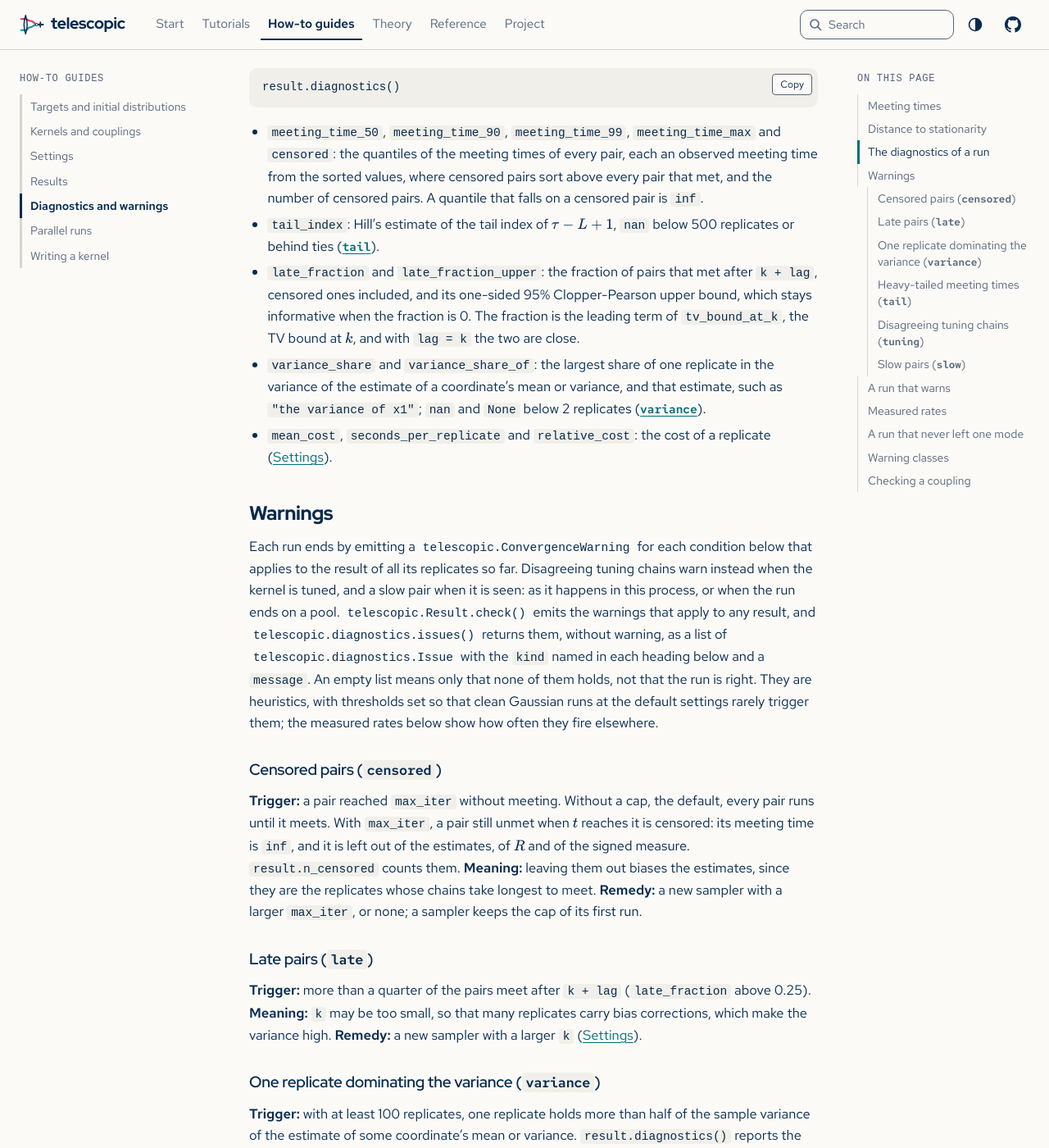
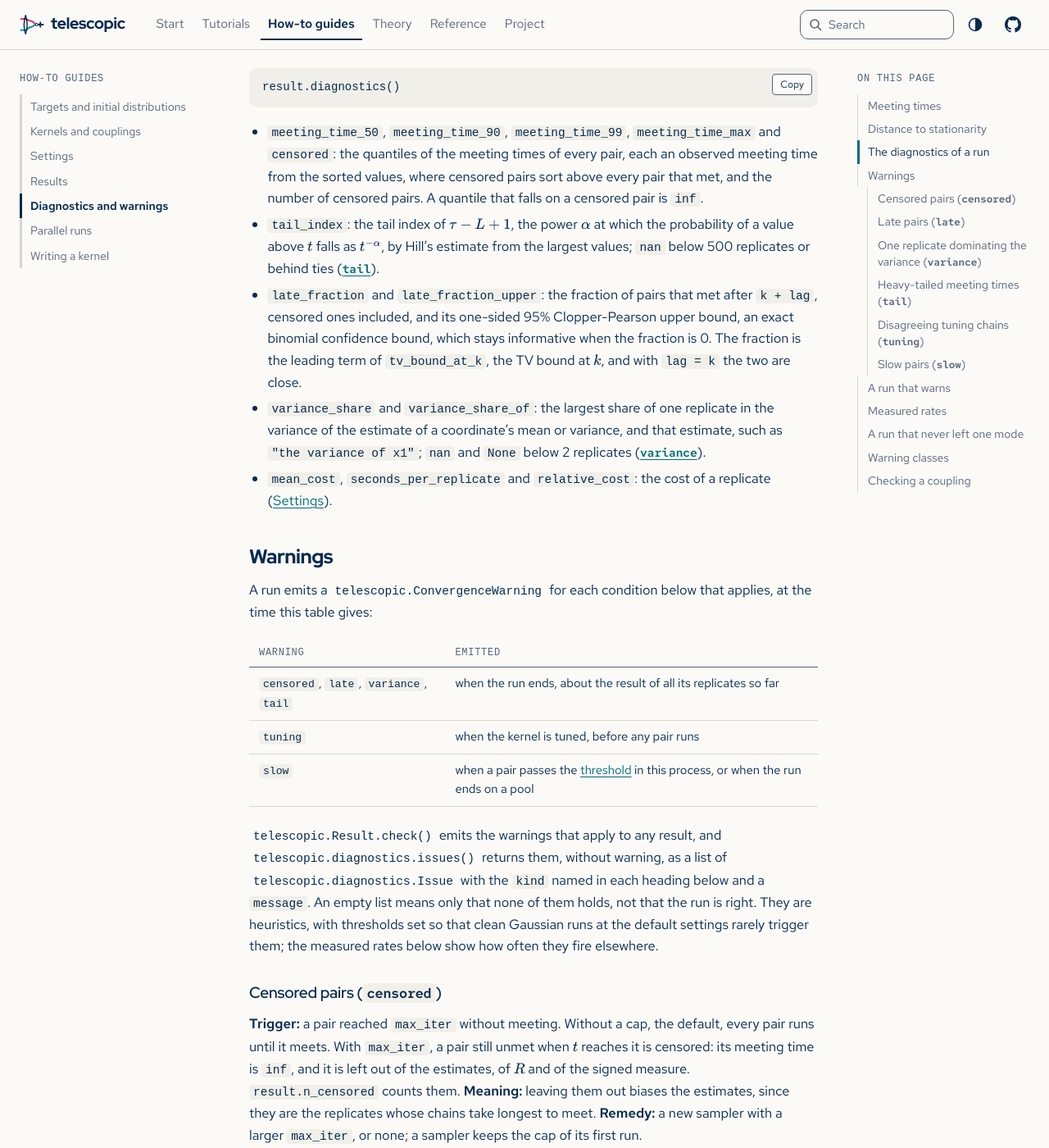
Before and after one commit to joshspeagle/telescopic, a Sphinx documentation site: the page built from docs/guide/diagnostics.md, in a window 1280 px wide and 1400 px high, scrolled down 1651 px. Shown: the whole window at 82% size. Built offline with Sphinx 7.4.7, drawn with Linux system fonts in a browser that asks for light colours; some web fonts are replaced; some of the changed text lies outside the part shown.

Commit message:
Define the guides' terms and tabulate when warnings fire
The kernels table and the diagnostics list named terms before defining
them, and the sentence on when warnings fire dropped its verbs; the
ties rule moves to diagnostics.hill (#85, items 15 and 18).

Co-Authored-By: Claude Fable 5.2 <noreply@anthropic.com>
Claude-Session: https://claude.ai/code/session_01JkqiRme7m1GkuqNnbDowQy

```diff
--- a/docs/guide/diagnostics.md
+++ b/docs/guide/diagnostics.md
@@ -124,11 +124,13 @@ assert abs(values["late_fraction"] - values["tv_bound_at_k"]) < 0.01
   `censored`: the quantiles of the meeting times of every pair, each an observed meeting
   time from the sorted values, where censored pairs sort above every pair that met, and
   the number of censored pairs. A quantile that falls on a censored pair is `inf`.
-- `tail_index`: Hill's estimate of the tail index of $\tau - L + 1$, `nan` below 500
-  replicates or behind ties ([`tail`](#heavy-tailed-meeting-times-tail)).
+- `tail_index`: the tail index of $\tau - L + 1$, the power $\alpha$ at which the
+  probability of a value above $t$ falls as $t^{-\alpha}$, by Hill's estimate from the
+  largest values; `nan` below 500 replicates or behind ties
+  ([`tail`](#heavy-tailed-meeting-times-tail)).
 - `late_fraction` and `late_fraction_upper`: the fraction of pairs that met after
   `k + lag`, censored ones included, and its one-sided 95% Clopper-Pearson upper bound,
-  which stays informative when the fraction is 0. The fraction is the leading term of
+  an exact binomial confidence bound, which stays informative when the fraction is 0. The fraction is the leading term of
   `tv_bound_at_k`, the TV bound at $k$, and with `lag = k` the two are close.
 - `variance_share` and `variance_share_of`: the largest share of one replicate in the
   variance of the estimate of a coordinate's mean or variance, and that estimate, such as
@@ -139,11 +141,17 @@ assert abs(values["late_fraction"] - values["tv_bound_at_k"]) < 0.01
 
 ## Warnings
 
-Each run ends by emitting a
+A run emits a
 {class}`telescopic.ConvergenceWarning <telescopic.warnings.ConvergenceWarning>` for each
-condition below that applies to the result of all its replicates so far. Disagreeing
-tuning chains warn instead when the kernel is tuned, and a slow pair when it is seen: as
-it happens in this process, or when the run ends on a pool. {meth}`telescopic.Result.check`
+condition below that applies, at the time this table gives:
+
+| Warning | Emitted |
+|---|---|
+| `censored`, `late`, `variance`, `tail` | when the run ends, about the result of all its replicates so far |
+| `tuning` | when the kernel is tuned, before any pair runs |
+| `slow` | when a pair passes the [threshold](#slow-pairs-slow) in this process, or when the run ends on a pool |
+
+{meth}`telescopic.Result.check`
 emits the warnings that apply to any result, and {func}`telescopic.diagnostics.issues`
 returns them, without warning, as a list of {class}`telescopic.diagnostics.Issue` with
 the `kind` named in each heading below and a `message`. An empty list means only that
@@ -188,9 +196,9 @@ checks a function of your own.
 **Trigger:** with at least 500 replicates, Hill's estimate of the tail index of
 $\tau - L + 1$ ({func}`telescopic.diagnostics.hill`), from its $\lfloor R/10 \rfloor$
 largest values, is below 2. `result.diagnostics()` reports it as `tail_index` whether or
-not the warning fires. When nine pairs in ten or more share the earliest meeting time,
-the estimate is `nan` and the warning silent: above such ties, Hill's estimate reads a
-light tail as a heavy one, so a heavy tail behind them goes undetected. The warning
+not the warning fires. Ties among the earliest meeting times can leave the estimate
+`nan` and the warning silent, and a heavy tail behind them undetected
+({func}`telescopic.diagnostics.hill` gives the rule). The warning
 also sees only a tail that shows up in the run: a heavy tail carried by well under one
 pair in $R$, as with an independence proposal whose weights are unbounded
 ([Independence](kernels.md#independence)), leaves it silent.
```
Also changed, not shown: CHANGELOG.md (+3 -0 lines), docs/guide/kernels.md (+5 -1 lines), 1 other file.
